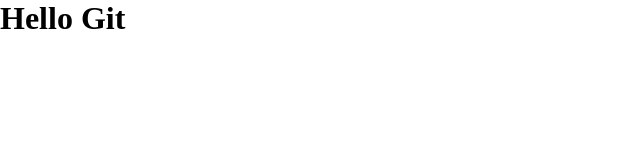
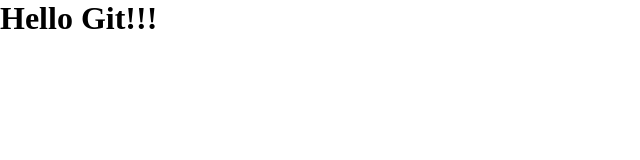
Before and after one commit to vodichka99/git-course, a plain HTML site: page index.html in a window 1280 px wide. Shown: the full height of the page, 0-640 px from the left. Drawn offline with Linux system fonts and the light colour scheme.

Commit message:
change html

```diff
--- a/index.html
+++ b/index.html
@@ -9,6 +9,6 @@
     </style>
 </head>
 <body>
-    <h1>Hello Git</h1>
+    <h1>Hello Git!!!</h1>
 </body>
 </html>
```
